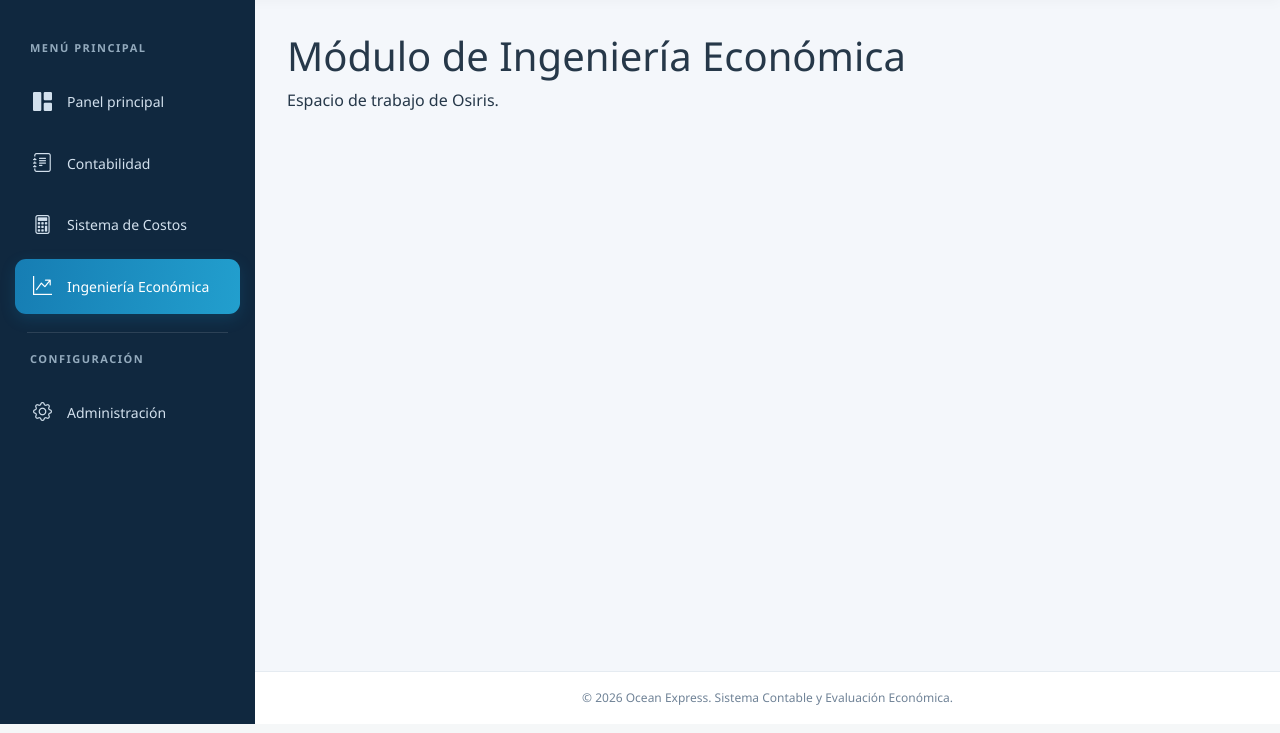
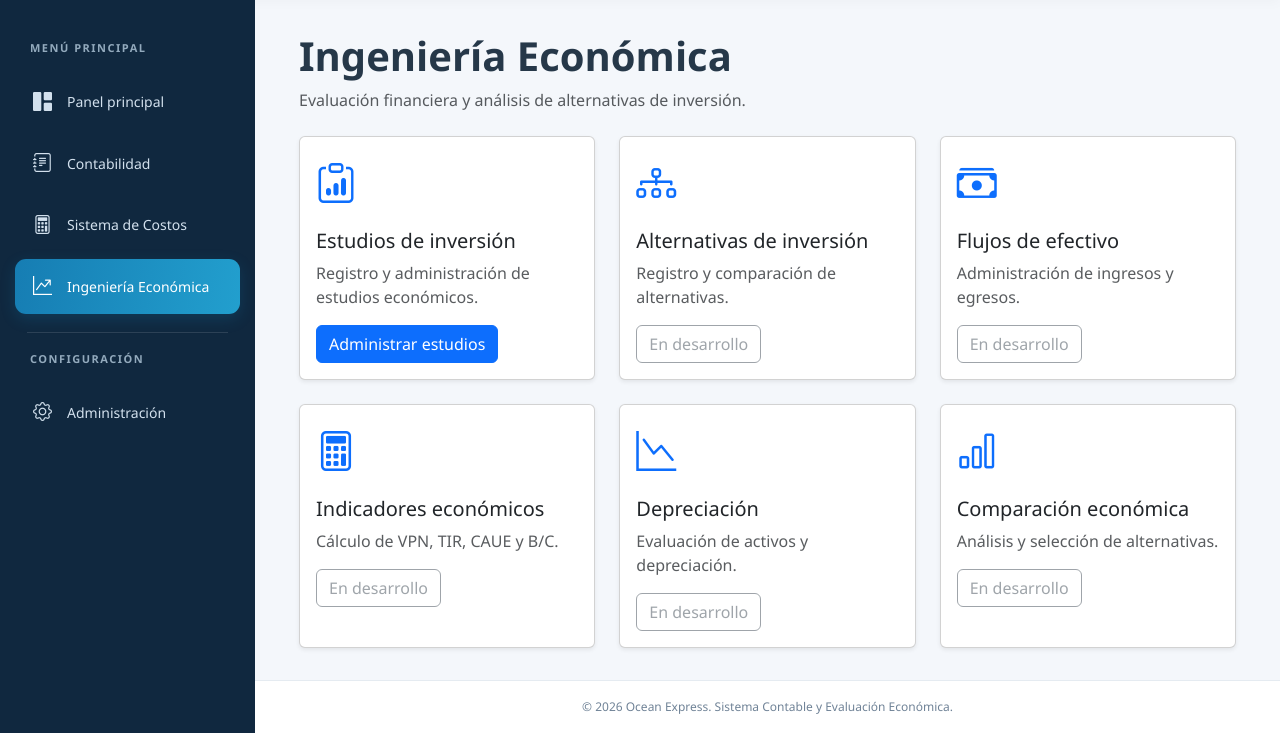
Before and after one commit to JuliChav23011/ocean_express, a Laravel app: page /economia in a window 1280 px wide. Shown: the part 76-809 px from the top of the page. Run offline with Laravel 12, Linux system fonts and the light colour scheme; parts of the project's set-up code (start-up, migrations or seed data) failed here and were passed over.

Commit message:
Implementacion inicial del modulo de Ingenieria Economica

```diff
--- a/www/ocean-project/app/Models/Economia/ActivoFijo.php
+++ b/www/ocean-project/app/Models/Economia/ActivoFijo.php
@@ -1,6 +1,6 @@
 <?php
 
-namespace App\Models\Económica;
+namespace App\Models\Economia;
 
 use Illuminate\Database\Eloquent\Model;
 
--- a/www/ocean-project/app/Models/Economia/AlternativaInversion.php
+++ b/www/ocean-project/app/Models/Economia/AlternativaInversion.php
@@ -1,6 +1,6 @@
 <?php
 
-namespace App\Models\Económica;
+namespace App\Models\Economia;
 
 use Illuminate\Database\Eloquent\Model;
 
--- a/www/ocean-project/app/Models/Economia/DepreciacionActivo.php
+++ b/www/ocean-project/app/Models/Economia/DepreciacionActivo.php
@@ -1,6 +1,6 @@
 <?php
 
-namespace App\Models\Económica;
+namespace App\Models\Economia;
 
 use Illuminate\Database\Eloquent\Model;
 
--- a/www/ocean-project/app/Models/Economia/EvaluacionEconomica.php
+++ b/www/ocean-project/app/Models/Economia/EvaluacionEconomica.php
@@ -1,6 +1,6 @@
 <?php
 
-namespace App\Models\Económica;
+namespace App\Models\Economia;
 
 use Illuminate\Database\Eloquent\Model;
 
--- a/www/ocean-project/app/Models/Economia/FlujoEfectivo.php
+++ b/www/ocean-project/app/Models/Economia/FlujoEfectivo.php
@@ -1,6 +1,6 @@
 <?php
 
-namespace App\Models\Económica;
+namespace App\Models\Economia;
 
 use Illuminate\Database\Eloquent\Model;
 
--- a/www/ocean-project/resources/views/economia/index.blade.php
+++ b/www/ocean-project/resources/views/economia/index.blade.php
@@ -1,6 +1,78 @@
+
 @extends('layouts.app')
 
+@section('title', 'Ingeniería Económica')
+
 @section('content')
-    <h1>Módulo de Ingeniería Económica</h1>
-    <p>Espacio de trabajo de Osiris.</p>
+
+<div class="container-fluid">
+
+    <div class="mb-4">
+        <h1 class="fw-bold">Ingeniería Económica</h1>
+        <p class="text-muted">
+            Evaluación financiera y análisis de alternativas de inversión.
+        </p>
+    </div>
+
+    <div class="row g-4">
+
+        <div class="col-md-6 col-xl-4">
+            <div class="card shadow-sm h-100">
+                <div class="card-body">
+
+                    <i class="bi bi-clipboard-data fs-1 text-primary"></i>
+
+                    <h5 class="card-title mt-3">
+                        Estudios de inversión
+                    </h5>
+
+                    <p class="card-text text-muted">
+                        Registro y administración de estudios económicos.
+                    </p>
+
+                    <a href="{{ route('economia.estudios.index') }}"
+                       class="btn btn-primary">
+                        Administrar estudios
+                    </a>
+
+                </div>
+            </div>
+        </div>
+
+        @foreach([
+            ['bi-diagram-3', 'Alternativas de inversión', 'Registro y comparación de alternativas.'],
+            ['bi-cash-stack', 'Flujos de efectivo', 'Administración de ingresos y egresos.'],
+            ['bi-calculator', 'Indicadores económicos', 'Cálculo de VPN, TIR, CAUE y B/C.'],
+            ['bi-graph-down', 'Depreciación', 'Evaluación de activos y depreciación.'],
+            ['bi-bar-chart', 'Comparación económica', 'Análisis y selección de alternativas.']
+        ] as $modulo)
+
+        <div class="col-md-6 col-xl-4">
+            <div class="card shadow-sm h-100">
+                <div class="card-body">
+
+                    <i class="bi {{ $modulo[0] }} fs-1 text-primary"></i>
+
+                    <h5 class="card-title mt-3">
+                        {{ $modulo[1] }}
+                    </h5>
+
+                    <p class="card-text text-muted">
+                        {{ $modulo[2] }}
+                    </p>
+
+                    <button class="btn btn-outline-secondary" disabled>
+                        En desarrollo
+                    </button>
+
+                </div>
+            </div>
+        </div>
+
+        @endforeach
+
+    </div>
+
+</div>
+
 @endsection
--- a/www/ocean-project/routes/economia.php
+++ b/www/ocean-project/routes/economia.php
@@ -1,5 +1,17 @@
 <?php
 
 use Illuminate\Support\Facades\Route;
+use App\Http\Controllers\Economia\EstudioInversionController;
 
-Route::view('/economia', 'economia.index');
+Route::prefix('economia')->name('economia.')->group(function () {
+
+    Route::view('/', 'economia.index')->name('index');
+
+    Route::resource(
+        'estudios',
+        EstudioInversionController::class
+    )->parameters([
+        'estudios' => 'estudio'
+    ]);
+
+});
```
Also changed, not shown: www/ocean-project/app/Http/Controllers/Economia/EstudioInversionController.php (added, +124 -0 lines), www/ocean-project/app/Models/Economia/EstudioInversion.php (+38 -7 lines), www/ocean-project/resources/views/economia/estudios/create.blade.php (added), www/ocean-project/resources/views/economia/estudios/edit.blade.php (added), www/ocean-project/resources/views/economia/estudios/form.blade.php (added), www/ocean-project/resources/views/economia/estudios/index.blade.php (added), www/ocean-project/resources/views/economia/estudios/show.blade.php (added), 3 other files.
